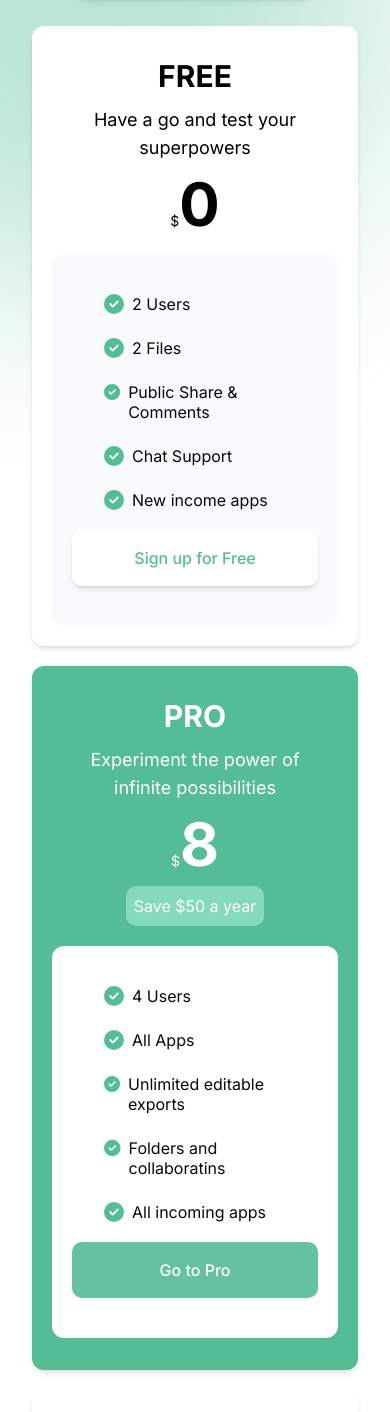
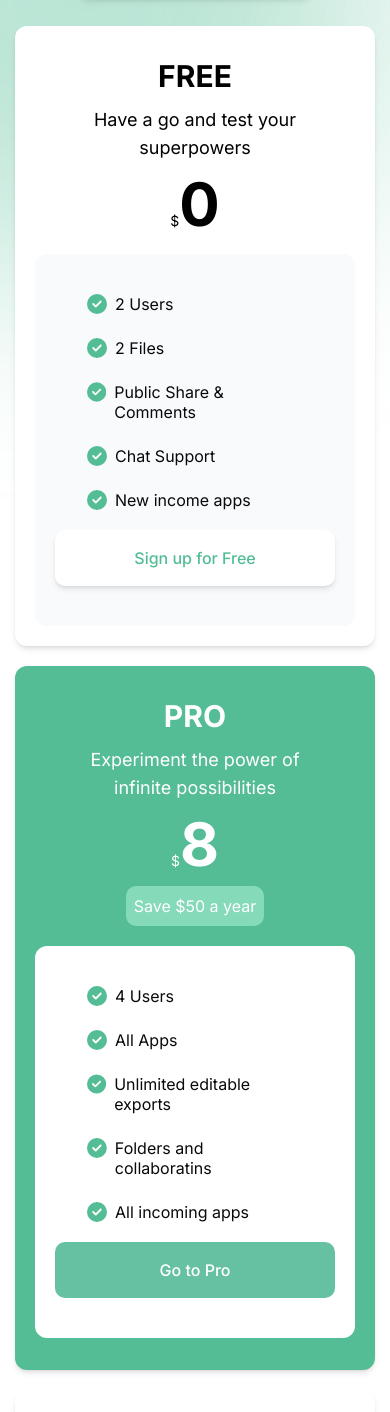
Before and after one commit to Eytch/landing-page, a Next.js app: page / in a window 390 px wide. Shown: the part 4856-6268 px from the top of the page. Built offline with nearby package versions, Linux system fonts and the light colour scheme.

Commit message:
fixing mobile view

```diff
--- a/components/plan.js
+++ b/components/plan.js
@@ -191,8 +191,8 @@ function Plan() {
                   </h3>
                 </div>
                 <div className="bg-[#F9FAFB] px-5 py-10 flex flex-col gap-5 rounded-lg">
-                  <ul className="flex flex-col gap-6 px-8">
-                    <li className="flex gap-2">
+                  <ul className="flex flex-col gap-6 min-w-[280px] px-8">
+                    <li className="flex gap-2 min-w-full">
                       <FaCircleCheck color="#54BD95" fontSize={20} />
                       <p className="leading-5 dark:text-black">2 Users</p>
                     </li>
@@ -239,10 +239,10 @@ function Plan() {
                   </p>
                 </div>
                 <div className="bg-white px-5 py-10 flex flex-col gap-5 rounded-lg">
-                  <ul className="flex flex-col gap-6 px-8">
-                    <li className="flex gap-2">
+                  <ul className="flex flex-col gap-6 min-w-[280px] px-8">
+                    <li className="flex gap-2 min-w-full">
                       <FaCircleCheck color="#54BD95" fontSize={20} />
-                      <p className="leading-5 dark:text-black">4 Users</p>
+                      <p className="leading-5 dark:text-black ">4 Users</p>
                     </li>
                     <li className="flex gap-2">
                       <FaCircleCheck color="#54BD95" fontSize={20} />
```
